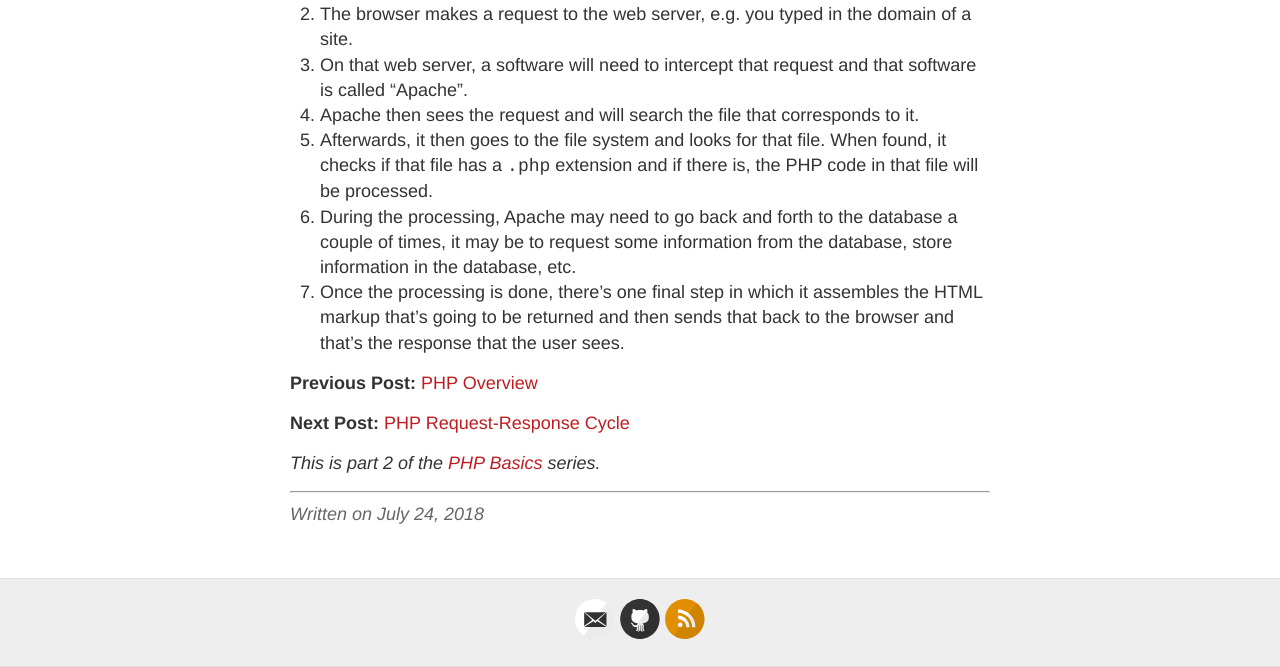
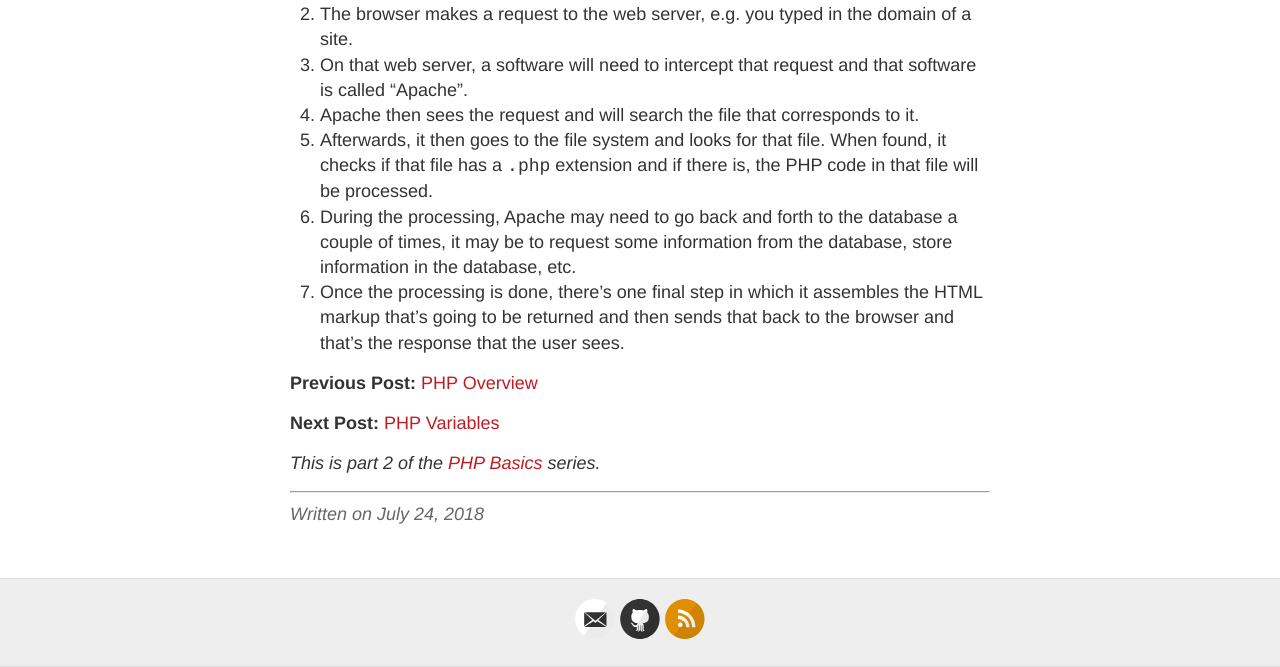
Before and after one commit to kennyalmendral/kennyalmendral.github.io, a Jekyll site: the page built from _posts/2018-07-24-php-request-response-cycle.md, in a window 1280 px wide. Shown: the part 679-1346 px from the top of the page. Built offline with Jekyll 4.4.1, drawn with Linux system fonts in a browser that asks for light colours.

Commit message:
Update 2018-07-24-php-request-response-cycle.md

```diff
--- a/_posts/2018-07-24-php-request-response-cycle.md
+++ b/_posts/2018-07-24-php-request-response-cycle.md
@@ -17,7 +17,7 @@ This cycle in PHP describes the way that a browser and a web server communicate
 
 **Previous Post:** [PHP Overview](https://kennyalmendral.github.io/php-overview/)
 
-**Next Post:** [PHP Request-Response Cycle](https://kennyalmendral.github.io/php-request-response-cycle/)
+**Next Post:** [PHP Variables](https://kennyalmendral.github.io/php-variables/)
 
 _This is part 2 of the [PHP Basics](https://kennyalmendral.github.io/php-basics/){:target="_blank"} series._
 
```
